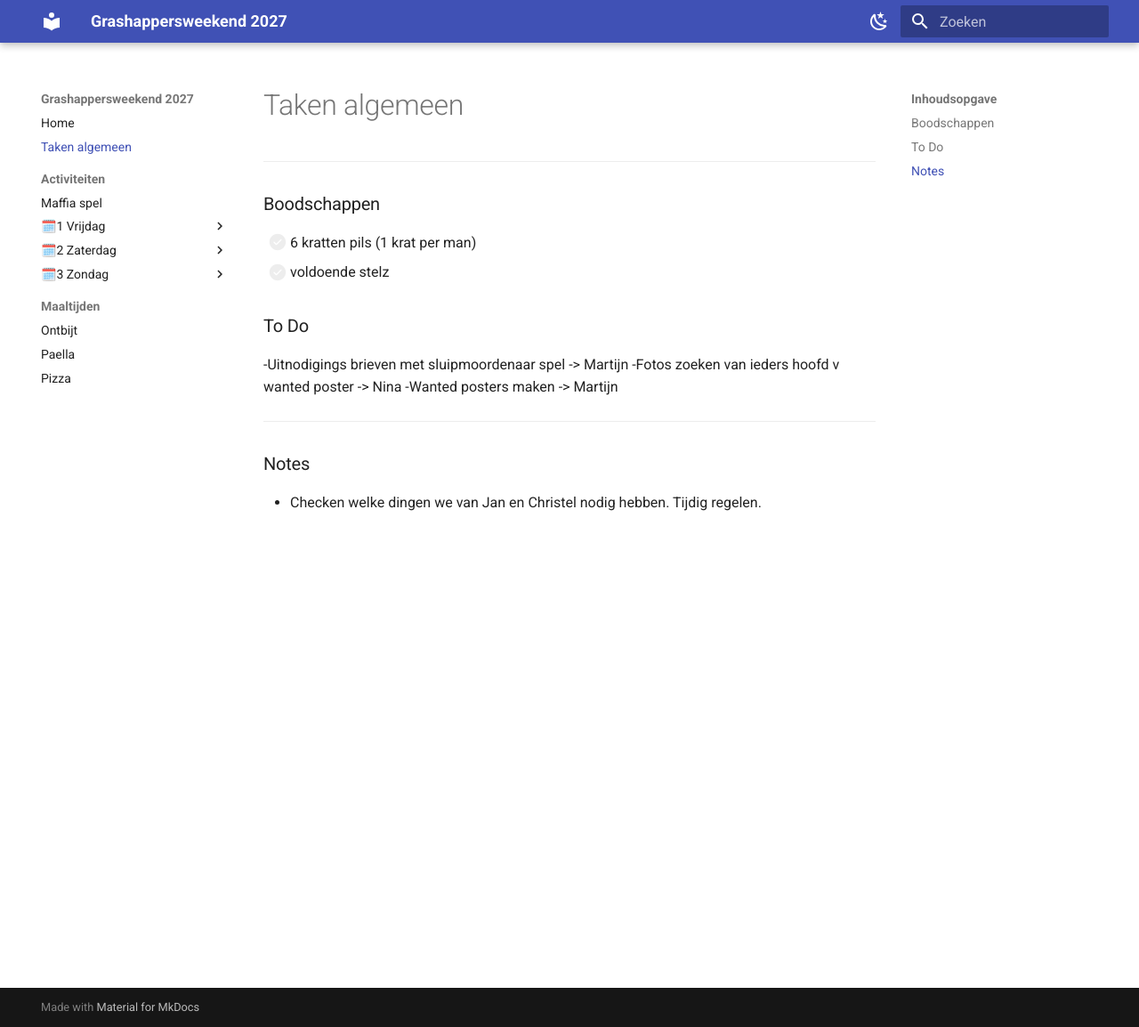
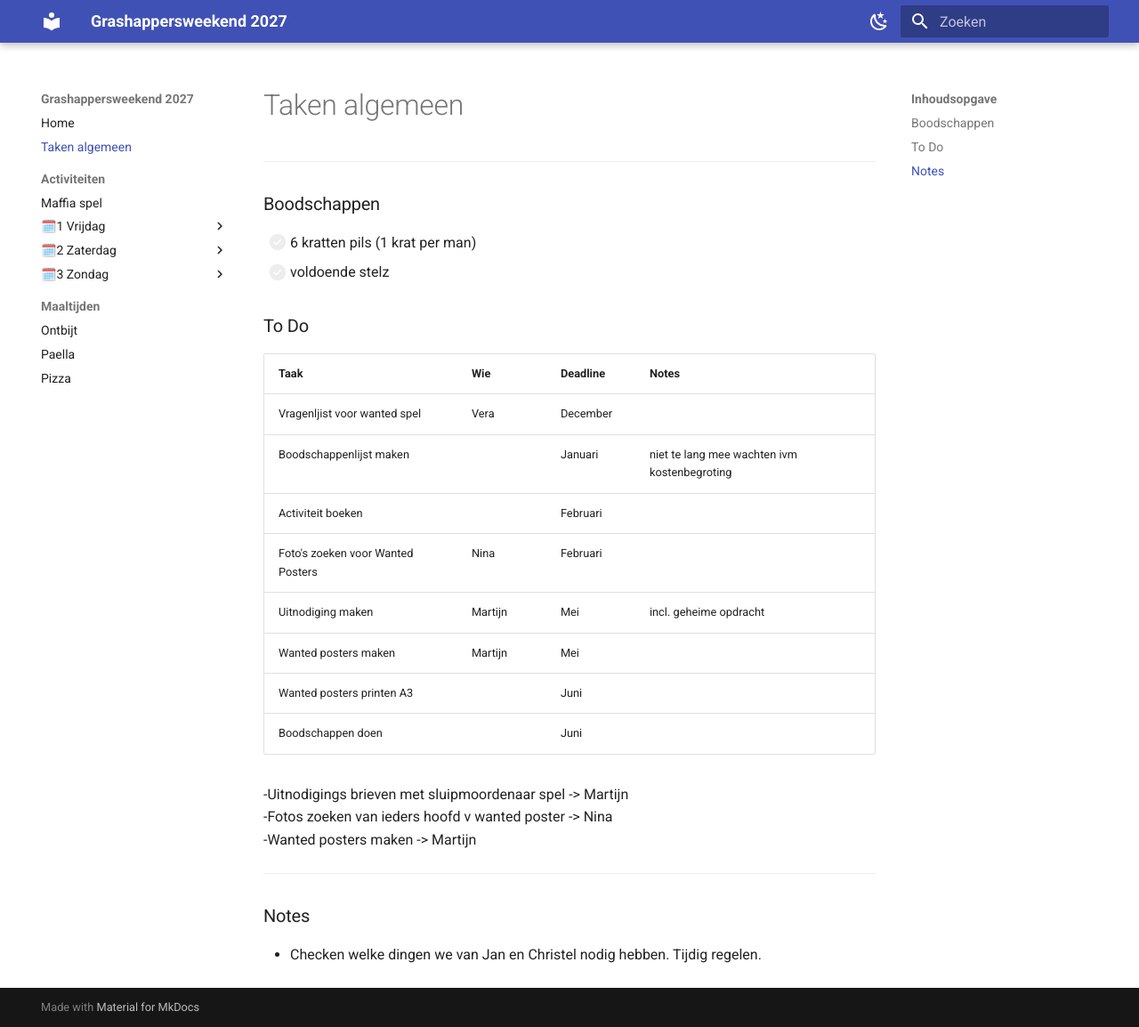
Before and after one commit to marschoe/grashappersweekend_2027, an MkDocs documentation site: the page built from Obsidian/Taken algemeen.md, in a window 1280 px wide and 1154 px high. Shown: the whole window at 89% size. Built offline with MkDocs 1.6.1 and Material for MkDocs 9.7.7, drawn with Linux system fonts in a browser that asks for light colours.

Commit message:
add content

```diff
--- a/Obsidian/Taken algemeen.md
+++ b/Obsidian/Taken algemeen.md
@@ -8,8 +8,21 @@
 
 ### To Do
 
--Uitnodigings brieven met sluipmoordenaar spel -> Martijn
--Fotos zoeken van ieders hoofd v wanted poster -> Nina
+
+| Taak                              | Wie     | Deadline | Notes                                        |
+| --------------------------------- | ------- | -------- | -------------------------------------------- |
+| Vragenljist voor wanted spel      | Vera    | December |                                              |
+| Boodschappenlijst maken           |         | Januari  | niet te lang mee wachten ivm kostenbegroting |
+| Activiteit boeken                 |         | Februari |                                              |
+| Foto's zoeken voor Wanted Posters | Nina    | Februari |                                              |
+| Uitnodiging maken                 | Martijn | Mei      | incl. geheime opdracht                       |
+| Wanted posters maken              | Martijn | Mei      |                                              |
+| Wanted posters printen A3         |         | Juni     |                                              |
+| Boodschappen doen                 |         | Juni     |                                              |
+
+
+-Uitnodigings brieven met sluipmoordenaar spel -> Martijn<br>
+-Fotos zoeken van ieders hoofd v wanted poster -> Nina<br>
 -Wanted posters maken -> Martijn
 
 ---
```
Also changed, not shown: 4 other files.
